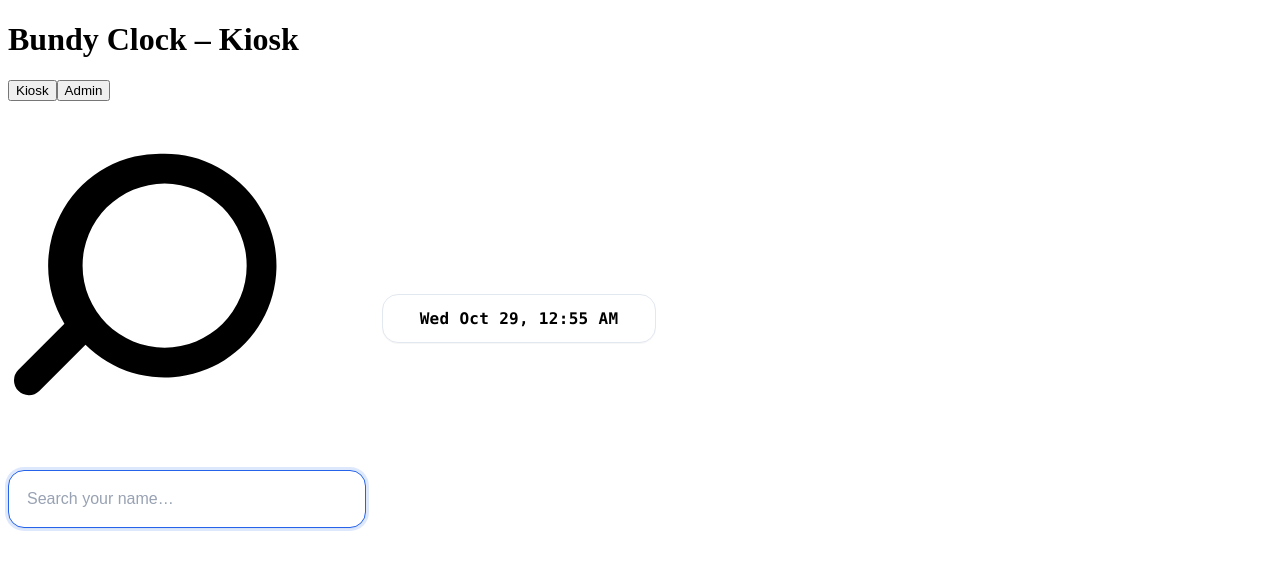
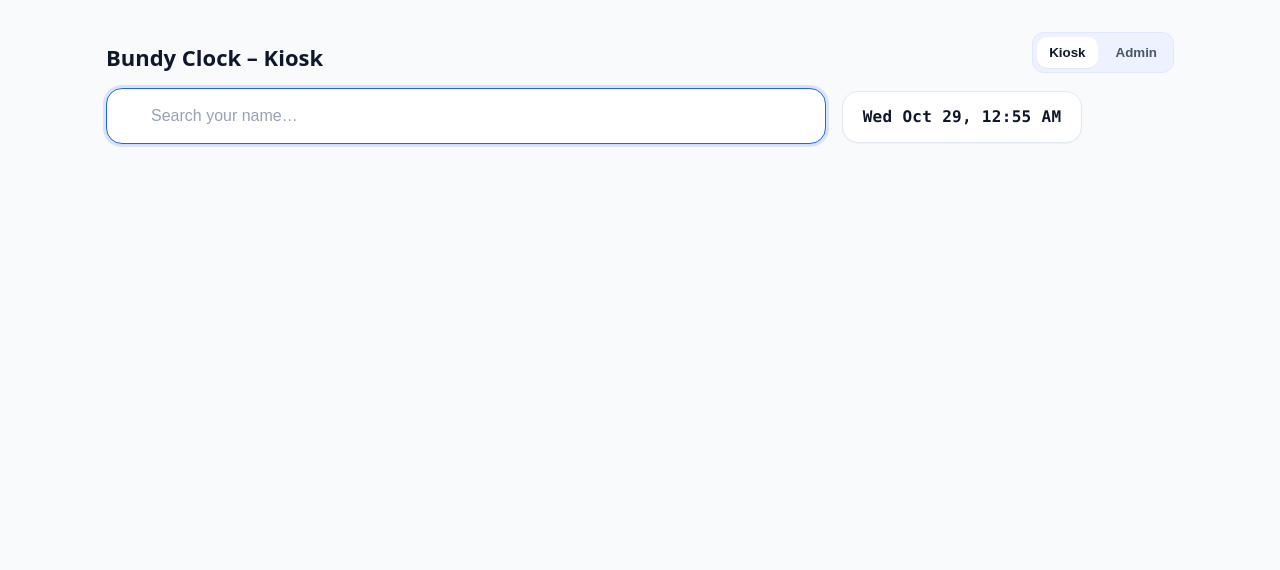
Before and after one commit to Gjoel/bundy-kiosk, a React (Vite) app: page / in a window 1280 px wide. Shown: the top 570 px of the page. Built offline with nearby package versions, Linux system fonts and the light colour scheme; no server answers; the database is empty.

Commit message:
Update styles.css

```diff
--- a/src/styles.css
+++ b/src/styles.css
@@ -1,5 +1,143 @@
-/* ── Kiosk toolbar & bubbles (mimic previous version) ───────── */
-.toolbar {
+/* =============================================================================
+   Bundy Kiosk – Global Styles
+   Whole-file replacement for src/styles.css
+   ========================================================================== */
+
+/* ---------- CSS Reset / Base ---------- */
+*,
+*::before,
+*::after { box-sizing: border-box; }
+
+html, body, #app {
+  height: 100%;
+}
+
+html {
+  -webkit-text-size-adjust: 100%;
+  text-size-adjust: 100%;
+}
+
+body {
+  margin: 0;
+  font-family: ui-sans-serif, system-ui, -apple-system, "Segoe UI", Roboto,
+               "Helvetica Neue", Arial, "Noto Sans", "Apple Color Emoji",
+               "Segoe UI Emoji", "Segoe UI Symbol";
+  color: #0f172a;                /* slate-900 */
+  background: #f8fafc;          /* slate-50 */
+  line-height: 1.4;
+}
+
+/* ---------- Design Tokens ---------- */
+:root{
+  --brand:        #2563eb; /* blue-600 */
+  --brand-weak:   rgba(37, 99, 235, 0.15);
+  --ink:          #0f172a; /* slate-900 */
+  --ink-2:        #334155; /* slate-700 */
+  --muted:        #475569; /* slate-600 */
+  --border:       #e5e7eb; /* gray-200 */
+  --border-2:     #d1d5db; /* gray-300 */
+  --bg-card:      #ffffff;
+  --success:      #059669; /* emerald-600 */
+  --danger:       #dc2626; /* red-600 */
+}
+
+/* ---------- Layout Shell ---------- */
+.container {
+  max-width: 1100px;
+  margin: 32px auto;
+  padding: 0 16px;
+}
+
+.header {
+  display: flex;
+  align-items: end;
+  justify-content: space-between;
+  gap: 16px;
+  margin-bottom: 16px;
+}
+
+h1 {
+  font-size: 22px;
+  margin: 0;
+  color: var(--ink);
+}
+
+/* ---------- Tabs ---------- */
+.tabs {
+  display: inline-flex;
+  gap: 6px;
+  background: #eef2ff;            /* indigo-50 */
+  padding: 4px;
+  border-radius: 12px;
+  border: 1px solid #e0e7ff;      /* indigo-100 */
+}
+
+.tab {
+  appearance: none;
+  border: 0;
+  background: transparent;
+  padding: 8px 12px;
+  border-radius: 10px;
+  font-weight: 600;
+  color: var(--muted);
+  cursor: pointer;
+}
+
+.tab.active {
+  background: #ffffff;
+  color: var(--ink);
+  box-shadow: 0 1px 0 rgba(16, 24, 40, 0.06);
+}
+
+/* ---------- Pills & Messages ---------- */
+.pill {
+  display: inline-block;
+  padding: 8px 12px;
+  border-radius: 999px;
+  background: #f1f5f9;           /* slate-100 */
+  border: 1px solid var(--border);
+  color: var(--muted);
+}
+
+/* ---------- Buttons ---------- */
+.btn {
+  appearance: none;
+  border: 1px solid var(--border-2);
+  background: var(--bg-card);
+  color: var(--ink);
+  padding: 10px 12px;
+  border-radius: 12px;
+  font-weight: 600;
+  cursor: pointer;
+  transition: transform .05s ease, box-shadow .15s ease, border-color .15s ease, background .15s ease;
+  box-shadow: 0 1px 0 rgba(16,24,40,.03);
+}
+.btn:hover { transform: translateY(-1px); }
+
+.btn-primary {
+  background: var(--brand);
+  border-color: var(--brand);
+  color: #fff;
+}
+.btn-primary:hover {
+  box-shadow: 0 0 0 3px var(--brand-weak);
+}
+
+.btn-danger {
+  background: var(--danger);
+  border-color: var(--danger);
+  color: #fff;
+}
+.btn-danger:hover {
+  box-shadow: 0 0 0 3px rgba(220,38,38,.15);
+}
+
+/* =============================================================================
+   KIOSK PAGE (scoped by data-page="kiosk")
+   ========================================================================== */
+
+/* ---- Toolbar layout ---- */
+[data-page="kiosk"] .toolbar {
   display: flex;
   align-items: center;
   gap: 16px;
@@ -7,147 +145,83 @@
   margin: 8px 0 20px;
 }
 
-/* Bubble-style search input – half width, like the old Kiosk */
-.input.search-bubble {
-  flex: 1 1 50%;
+/* ---- Search wrapper (icon + clear button positioning) ---- */
+[data-page="kiosk"] .search-wrap {
+  position: relative;
+  flex: 1 1 560px;
   min-width: 320px;
   max-width: 720px;
+}
 
+/* ---- Bubble search input ---- */
+[data-page="kiosk"] .search-input,
+[data-page="kiosk"] .input.search-bubble,
+[data-page="kiosk"] .input.search-input {
+  width: 100%;
   height: 56px;
-  padding: 0 18px;
-
+  padding-left: 44px;   /* space for magnifier */
+  padding-right: 42px;  /* space for clear btn  */
   background: #ffffff;
-  border: 1px solid #d1d5db;          /* subtle border like old 'border' class */
-  border-radius: 16px;                 /* rounded-2xl look */
+  border: 1px solid var(--border-2);
+  border-radius: 16px;
   font-size: 16px;
   line-height: 56px;
-
-  box-shadow: 0 1px 0 rgba(16, 24, 40, 0.03);  /* soft depth */
   outline: none;
-  transition: border-color 0.15s ease, box-shadow 0.15s ease, transform 0.05s ease;
+  box-shadow: 0 1px 0 rgba(16, 24, 40, 0.03);
+  transition: border-color .15s ease, box-shadow .15s ease, transform .05s ease;
 }
-
-.input.search-bubble::placeholder { color: #98a2b3; }
-
-.input.search-bubble:focus {
-  border-color: #2563eb; /* echo older focus style */
+[data-page="kiosk"] .search-input::placeholder,
+[data-page="kiosk"] .input.search-bubble::placeholder,
+[data-page="kiosk"] .input.search-input::placeholder {
+  color: #98a2b3;
+}
+[data-page="kiosk"] .search-input:focus,
+[data-page="kiosk"] .input.search-bubble:focus,
+[data-page="kiosk"] .input.search-input:focus {
+  border-color: var(--brand);
   box-shadow:
-    0 0 0 3px rgba(37, 99, 235, 0.15),
+    0 0 0 3px var(--brand-weak),
     0 1px 0 rgba(16, 24, 40, 0.03);
   transform: translateY(-1px);
 }
 
-/* Time chip styled as a matching bubble */
-.clock-bubble {
-  padding: 14px 16px;
-  background: #ffffff;
-  border: 1px solid #e2e8f0;
-  border-radius: 16px;                 /* rounded-2xl */
-  font-weight: 600;
-  font-family: ui-monospace, SFMono-Regular, Menlo, Monaco, Consolas,
-               "Liberation Mono", "Courier New", monospace;
-  letter-spacing: 0.3px;
-  white-space: nowrap;
-  min-width: 240px;
-  text-align: center;
-  box-shadow: 0 1px 0 rgba(16, 24, 40, 0.03);
-}
-/* --- Safety kill switch: hide any Add Employee UI anywhere --- */
-.add-btn,
-button.add-employee,
-[data-role="add-employee"] {
-  display: none !important;
+/* ---- Magnifier icon ---- */
+[data-page="kiosk"] .search-icon {
+  position: absolute;
+  left: 14px;
+  top: 50%;
+  transform: translateY(-50%);
+  width: 20px;
+  height: 20px;
+  opacity: 0.6;
+  pointer-events: none;
+  fill: currentColor;
+  color: #64748b; /* slate-500 */
 }
 
-/* --- Bubble search styling (applies to both older/newer class names) --- */
-.input.search-bubble,
-.input.search-input {
-  flex: 1 1 50%;
-  min-width: 320px;
-  max-width: 720px;
+/* ---- Clear button ---- */
+[data-page="kiosk"] .clear-btn {
+  position: absolute;
+  right: 6px;
+  top: 50%;
+  transform: translateY(-50%);
+  width: 32px;
+  height: 32px;
+  border: 0;
+  background: transparent;
+  border-radius: 8px;
+  font-size: 20px;
+  line-height: 32px;
+  color: #64748b;
+  cursor: pointer;
+}
+[data-page="kiosk"] .clear-btn:hover { background: #f3f4f6; }
 
-  height: 56px;
-  padding: 0 18px;
-
-  background: #ffffff;
-  border: 1px solid #d1d5db;
-  border-radius: 16px;
-  font-size: 16px;
-  line-height: 56px;
-
-  box-shadow: 0 1px 0 rgba(16, 24, 40, 0.03);
-  outline: none;
-  transition: border-color 0.15s ease, box-shadow 0.15s ease, transform 0.05s ease;
-}
-.input.search-bubble::placeholder,
-.input.search-input::placeholder { color: #98a2b3; }
-.input.search-bubble:focus,
-.input.search-input:focus {
-  border-color: #2563eb;
-  box-shadow:
-    0 0 0 3px rgba(37, 99, 235, 0.15),
-    0 1px 0 rgba(16, 24, 40, 0.03);
-  transform: translateY(-1px);
-}
-
-/* --- Matching time bubble (covers old/new class names) --- */
-.clock-bubble,
-.clock {
+/* ---- Time bubble (matches old rounded look) ---- */
+[data-page="kiosk"] .clock-bubble,
+[data-page="kiosk"] .clock {
   padding: 14px 16px;
-  background: #ffffff;
-  border: 1px solid #e2e8f0;
-  border-radius: 16px;
-  font-weight: 600;
-  font-family: ui-monospace, SFMono-Regular, Menlo, Monaco, Consolas, "Liberation Mono", "Courier New", monospace;
-  letter-spacing: 0.3px;
-  white-space: nowrap;
-  min-width: 240px;
-  text-align: center;
-  box-shadow: 0 1px 0 rgba(16, 24, 40, 0.03);
-}
-/* ========= KIOSK BUBBLE CONTROLS (mimic old rounded look) ========= */
-.toolbar {
-  display: flex;
-  align-items: center;
-  gap: 16px;
-  flex-wrap: wrap;
-  margin: 8px 0 20px;
-}
-
-/* Bubble search — matches Clock In/Out visual weight */
-.input.search-bubble {
-  flex: 1 1 50%;
-  min-width: 320px;
-  max-width: 720px;
-
-  height: 56px;
-  padding: 0 18px;
-
-  background: #ffffff;
-  border: 1px solid #d1d5db;      /* subtle border like old 'border' */
-  border-radius: 16px;             /* rounded-2xl */
-  font-size: 16px;
-  line-height: 56px;
-
-  box-shadow: 0 1px 0 rgba(16, 24, 40, 0.03);
-  outline: none;
-  transition: border-color 0.15s ease, box-shadow 0.15s ease, transform 0.05s ease;
-}
-
-.input.search-bubble::placeholder { color: #98a2b3; }
-
-.input.search-bubble:focus {
-  border-color: #2563eb;
-  box-shadow:
-    0 0 0 3px rgba(37, 99, 235, 0.15),
-    0 1px 0 rgba(16, 24, 40, 0.03);
-  transform: translateY(-1px);
-}
-
-/* Time bubble to match the search input */
-.clock-bubble {
-  padding: 14px 16px;
-  background: #ffffff;
+  background: var(--bg-card);
   border: 1px solid #e2e8f0;
   border-radius: 16px;
   font-weight: 600;
@@ -160,9 +234,73 @@ button.add-employee,
   box-shadow: 0 1px 0 rgba(16, 24, 40, 0.03);
 }
 
-/* ===== Kill-switch: if any old Add Employee remains inside Kiosk toolbar, hide it ===== */
-.toolbar .add-btn,
-.toolbar button.add-employee,
-.toolbar [data-role="add-employee"] {
+/* ---- Employee grid / cards ---- */
+[data-page="kiosk"] .emp-grid {
+  display: grid;
+  grid-template-columns: repeat(auto-fill, minmax(220px, 1fr));
+  gap: 14px;
+}
+
+[data-page="kiosk"] .emp-card {
+  background: var(--bg-card);
+  border: 1px solid var(--border);
+  border-radius: 14px;
+  padding: 14px;
+  box-shadow: 0 1px 0 rgba(16, 24, 40, 0.03);
+}
+
+[data-page="kiosk"] .emp-top {
+  display: flex;
+  justify-content: space-between;
+  align-items: center;
+  gap: 8px;
+  margin-bottom: 10px;
+}
+
+[data-page="kiosk"] .emp-name {
+  font-weight: 600;
+  color: var(--ink);
+  overflow: hidden;
+  text-overflow: ellipsis;
+  white-space: nowrap;
+}
+
+[data-page="kiosk"] .status-pill {
+  font-size: 12px;
+  padding: 4px 8px;
+  border-radius: 999px;
+  background: #f3f4f6;
+  color: #111827;
+  border: 1px solid var(--border);
+}
+
+/* ---- HARD KILL-SWITCH: hide ANY add-employee controls ONLY on the Kiosk page ---- */
+[data-page="kiosk"] .add-btn,
+[data-page="kiosk"] .add-employee,
+[data-page="kiosk"] button.add-employee,
+[data-page="kiosk"] [data-role="add-employee"],
+[data-page="kiosk"] [data-test="add-employee"],
+[data-page="kiosk"] [aria-label="Add employee"],
+[data-page="kiosk"] [aria-label="Add Employee"],
+[data-page="kiosk"] :is(button, a)[href*="add-employee"] {
   display: none !important;
 }
+
+/* ---------- Responsive tweaks ---------- */
+@media (max-width: 560px){
+  .container { margin: 20px auto; }
+  .header { flex-direction: column; align-items: flex-start; gap: 10px; }
+  [data-page="kiosk"] .clock-bubble { min-width: 0; width: 100%; text-align: left; }
+  [data-page="kiosk"] .search-wrap { flex-basis: 100%; max-width: 100%; }
+}
+
+/* =============================================================================
+   OPTIONAL: temporary global hide for any lingering add-employee controls
+   (Uncomment only if something still slips through outside the kiosk container)
+   ========================================================================== */
+/*
+.add-btn,
+.add-employee,
+button.add-employee,
+[data-role="add-employee"] { display: none !important; }
+*/
```
